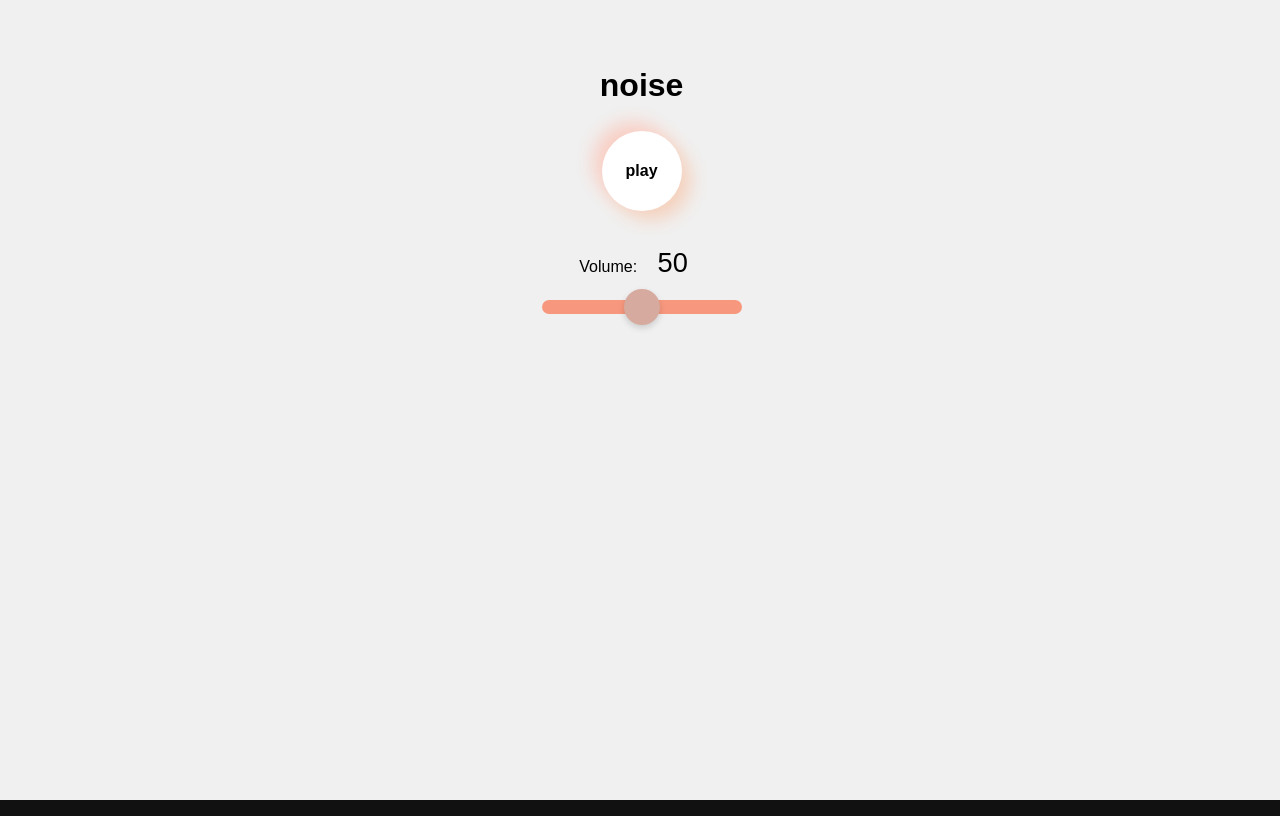
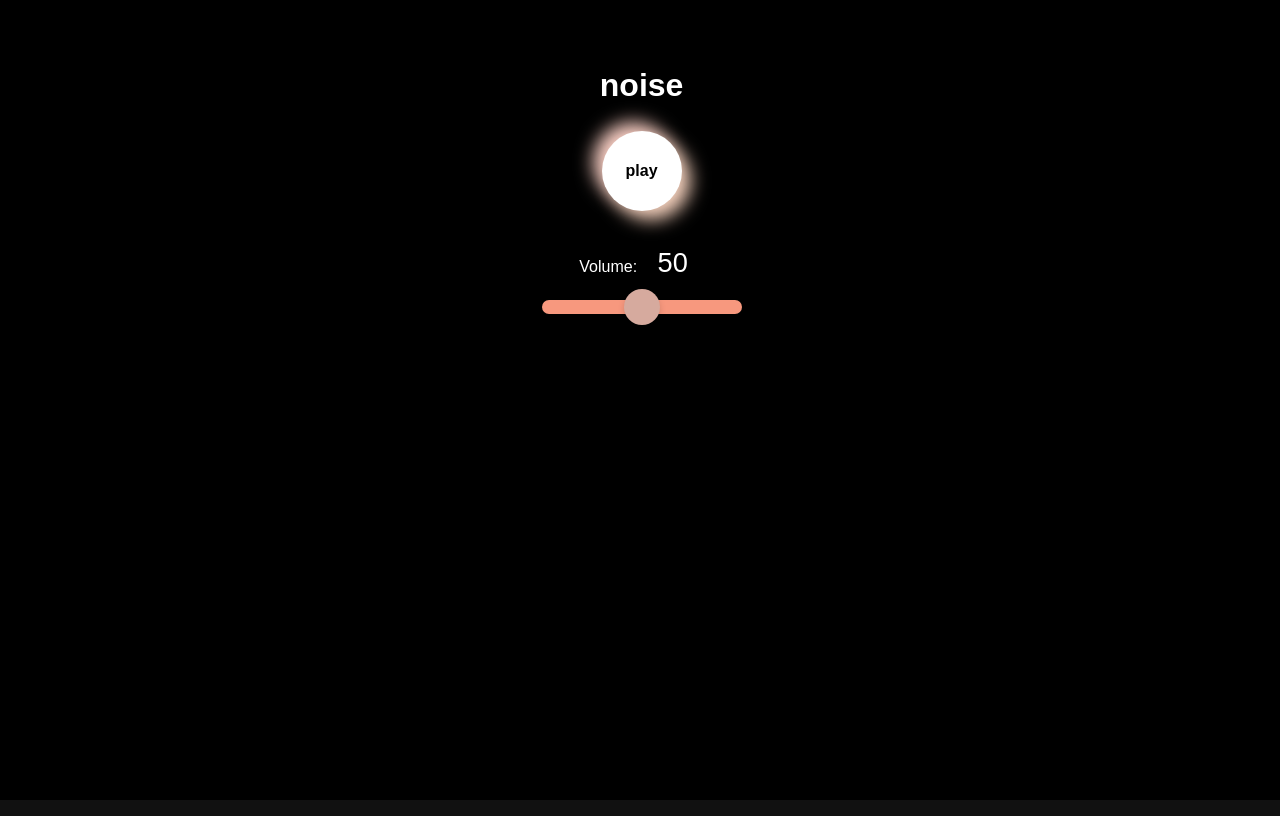
Before and after one commit to Mishina347/noise_site, a React (Vite) app: page / in a window 1280 px wide. Built offline with nearby package versions, Linux system fonts and the light colour scheme.

Commit message:
パフォーマンス対応

```diff
--- a/src/infrastructure/WebNoiseEngine.ts
+++ b/src/infrastructure/WebNoiseEngine.ts
@@ -27,9 +27,10 @@ export class WebNoiseEngine implements NoiseEngine {
 	play(): void {
 		if (this.playing) return
 		if (!this.ctx) this.ctx = new AudioContext()
-
+		this.playing = true
 		const buffer = this.createBrownNoiseBuffer(this.ctx)
 		const source = this.ctx.createBufferSource()
+
 		source.buffer = buffer
 		source.loop = true
 
@@ -68,3 +69,12 @@ export class WebNoiseEngine implements NoiseEngine {
 		return this.playing
 	}
 }
+
+let instance: WebNoiseEngine | null = null
+
+export const getWebNoiseEngine = (): WebNoiseEngine => {
+	if (!instance) {
+		instance = new WebNoiseEngine()
+	}
+	return instance
+}
--- a/src/interface/components/NoiseBackground.tsx
+++ b/src/interface/components/NoiseBackground.tsx
@@ -6,33 +6,53 @@ type Props = {
 
 export const NoiseBackground: React.FC<Props> = ({ active }) => {
 	const canvasRef = useRef<HTMLCanvasElement>(null)
+	const animationRef = useRef<number | null>(null)
+	const lastDrawTime = useRef(0)
+	const FPS = 20 // 描画間引き：1秒間に20回
 
 	useEffect(() => {
 		const canvas = canvasRef.current
-
 		if (!canvas) return
 		const ctx = canvas.getContext('2d')
 		if (!ctx) return
 
-		let animationFrameId: number
+		let mounted = true
 
-		const draw = () => {
-			const imageData = ctx.createImageData(canvas.width, canvas.height)
+		const draw = (timestamp: number) => {
+			if (!mounted || !active) return
+
+			// FPS制限（requestAnimationFrameは60FPS → 間引く）
+			if (timestamp - lastDrawTime.current < 1000 / FPS) {
+				animationRef.current = requestAnimationFrame(draw)
+				return
+			}
+			lastDrawTime.current = timestamp
+
+			const width = canvas.width
+			const height = canvas.height
+			const imageData = ctx.createImageData(width, height)
 			const data = imageData.data
+
 			for (let i = 0; i < data.length; i += 4) {
 				const shade = Math.random() * 255
 				data[i] = data[i + 1] = data[i + 2] = shade
 				data[i + 3] = 30
 			}
+
 			ctx.putImageData(imageData, 0, 0)
-			animationFrameId = requestAnimationFrame(draw)
+			animationRef.current = requestAnimationFrame(draw)
 		}
 
 		if (active) {
-			draw()
+			animationRef.current = requestAnimationFrame(draw)
 		}
 
-		return () => cancelAnimationFrame(animationFrameId)
+		return () => {
+			mounted = false
+			if (animationRef.current) {
+				cancelAnimationFrame(animationRef.current)
+			}
+		}
 	}, [active])
 
 	return (
@@ -45,7 +65,7 @@ export const NoiseBackground: React.FC<Props> = ({ active }) => {
 				zIndex: -1,
 				width: '100vw',
 				height: '100vh',
-				background: '#F0F0F0',
+				background: '#000',
 			}}
 			width={window.innerWidth}
 			height={window.innerHeight}
--- a/src/interface/components/NoiseController.tsx
+++ b/src/interface/components/NoiseController.tsx
@@ -10,7 +10,7 @@ type Props = {
 export const NoiseController: React.FC<Props> = ({ isPlaying, toggle, volume, setVolume }) => {
 	return (
 		<div style={{ padding: '2rem', textAlign: 'center' }}>
-			<h1 style={{ color: 'black' }}>noise</h1>
+			<h1 style={{ color: 'white' }}>noise</h1>
 			<button
 				style={{
 					cursor: 'pointer',
@@ -30,9 +30,9 @@ export const NoiseController: React.FC<Props> = ({ isPlaying, toggle, volume, se
 			</button>
 			<div style={{ marginTop: '2rem' }}>
 				<div style={{ margin: 'auto', maxWidth: '200px' }}>
-					<label style={{ color: 'black' }} htmlFor="volume">
+					<label style={{ color: 'white' }} htmlFor="volume">
 						Volume:{' '}
-						<span style={{ fontSize: '1.7rem', color: 'black', margin: '1rem' }}>
+						<span style={{ fontSize: '1.7rem', color: 'white', margin: '1rem' }}>
 							{Math.round(volume * 100)}
 						</span>
 					</label>
--- a/src/interface/context/NoiseContext.tsx
+++ b/src/interface/context/NoiseContext.tsx
@@ -1,6 +1,6 @@
 import React, { createContext, useContext, useMemo, useState } from 'react'
 import { NoisePlayer } from '../../usecase/NoisePlayer'
-import { WebNoiseEngine } from '../../infrastructure/WebNoiseEngine'
+import { getWebNoiseEngine } from '../../infrastructure/WebNoiseEngine'
 
 type NoiseContextType = {
 	isPlaying: boolean
@@ -12,7 +12,7 @@ type NoiseContextType = {
 const NoiseContext = createContext<NoiseContextType | undefined>(undefined)
 
 export const NoiseProvider: React.FC<{ children: React.ReactNode }> = ({ children }) => {
-	const player = useMemo(() => new NoisePlayer(new WebNoiseEngine()), [])
+	const player = useMemo(() => new NoisePlayer(getWebNoiseEngine()), [])
 	const [isPlaying, setIsPlaying] = useState(player.isPlaying())
 	const [volume, setVolume] = useState(0.5)
 
```
